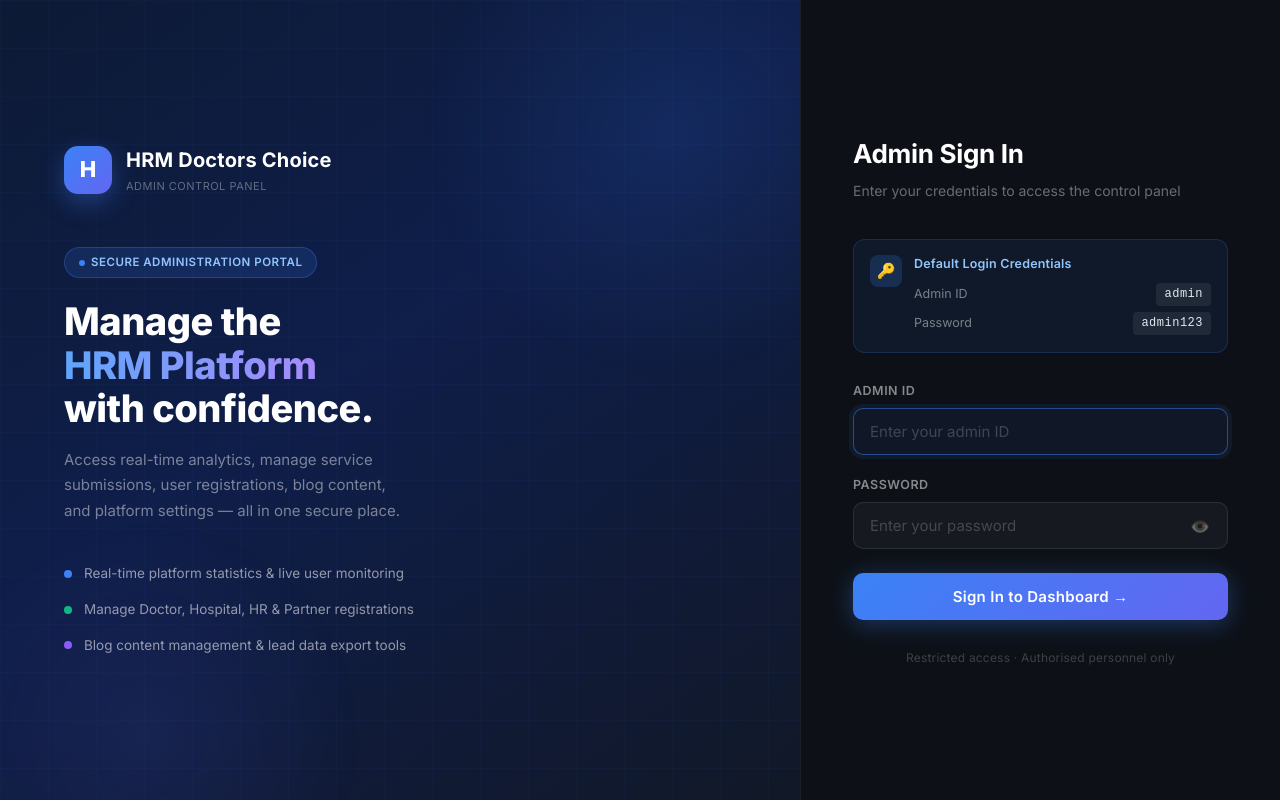
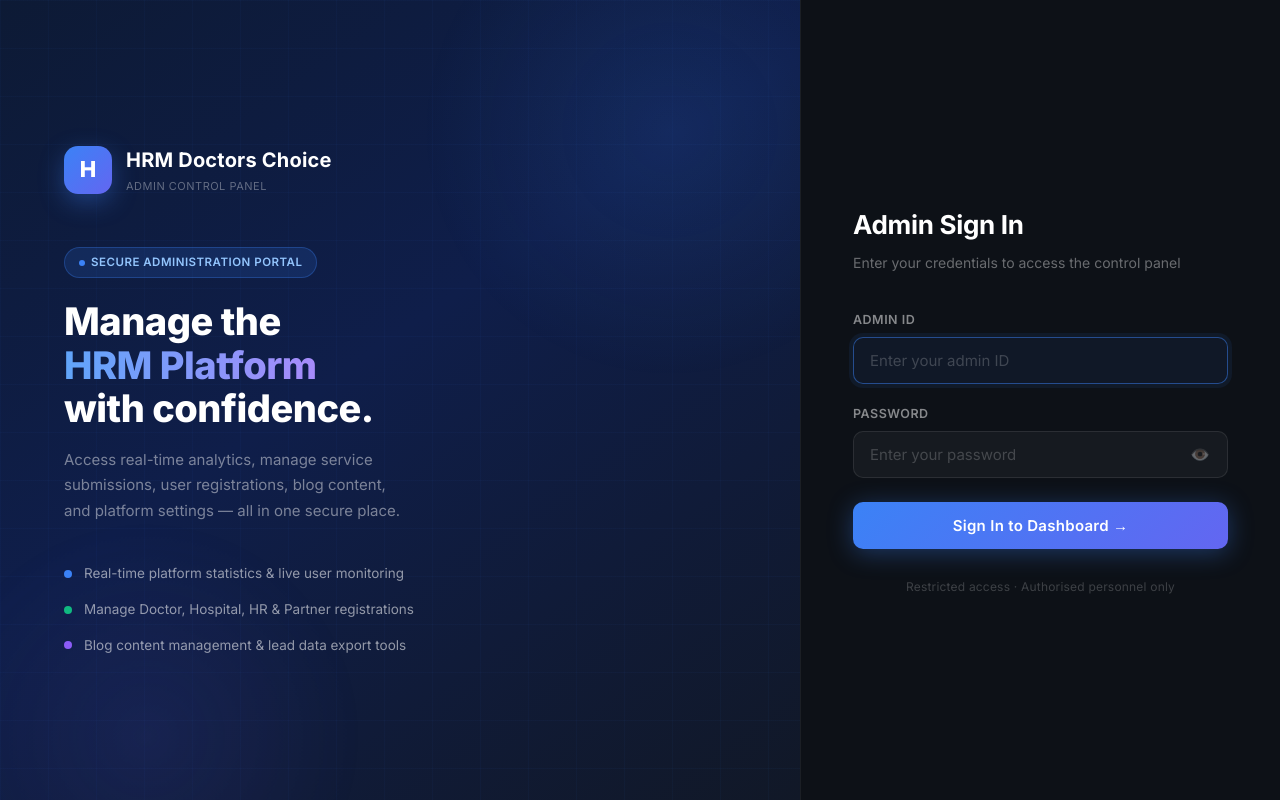
Before and after one commit to karanudani3011/HRM-, a React (Vite) app: page /admin/login in a window 1280 px wide. Built offline with nearby package versions, Linux system fonts and the light colour scheme; no server answers.

Commit message:
admin login page update remove id pass from the page

```diff
--- a/src/pages/AdminLogin.jsx
+++ b/src/pages/AdminLogin.jsx
@@ -80,21 +80,6 @@ const AdminLogin = () => {
           <p>Enter your credentials to access the control panel</p>
         </div>
 
-        {/* Credential Hint Box */}
-        <div className="admin-credential-hint">
-          <div className="admin-credential-hint-icon">🔑</div>
-          <div className="admin-credential-hint-text">
-            <strong>Default Login Credentials</strong>
-            <div className="admin-credential-row">
-              <span>Admin ID</span>
-              <span>admin</span>
-            </div>
-            <div className="admin-credential-row">
-              <span>Password</span>
-              <span>admin123</span>
-            </div>
-          </div>
-        </div>
 
         <form className="admin-login-form" onSubmit={handleLogin}>
           <div className="admin-field-group">
```
